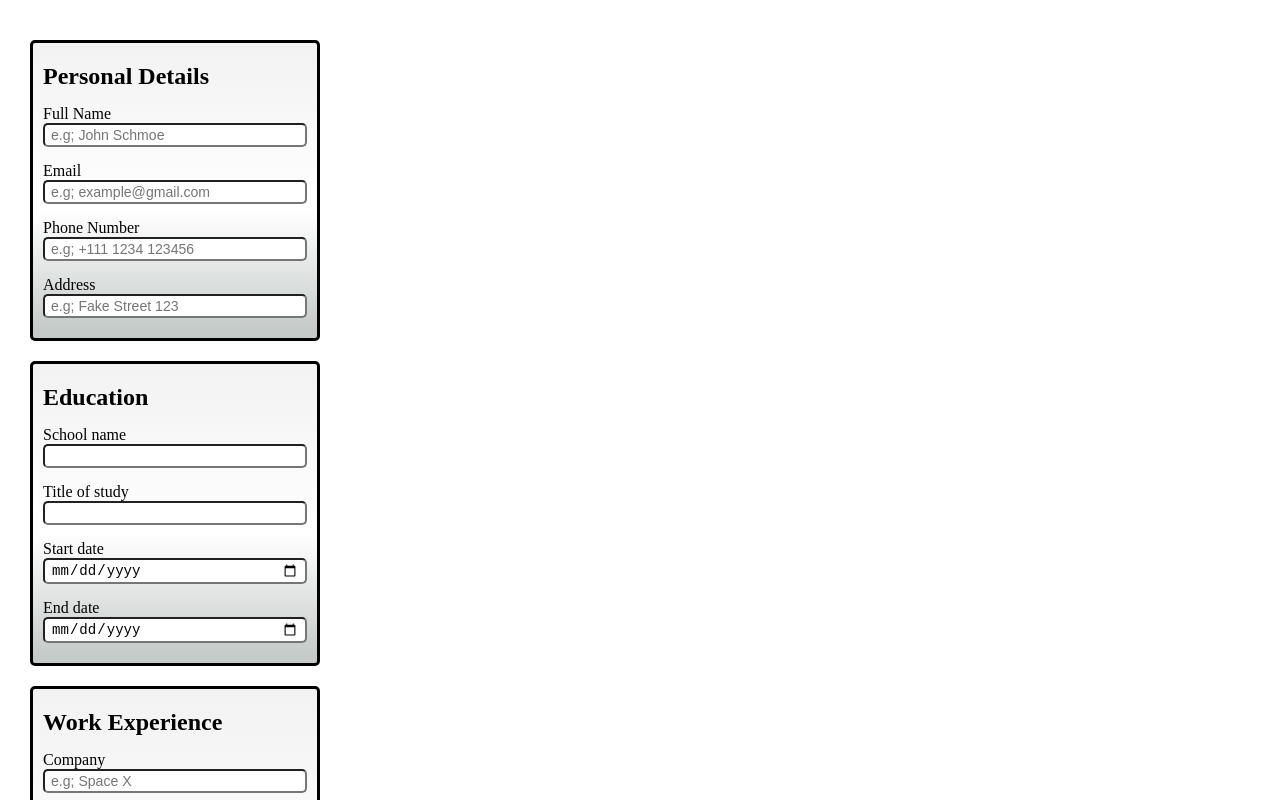
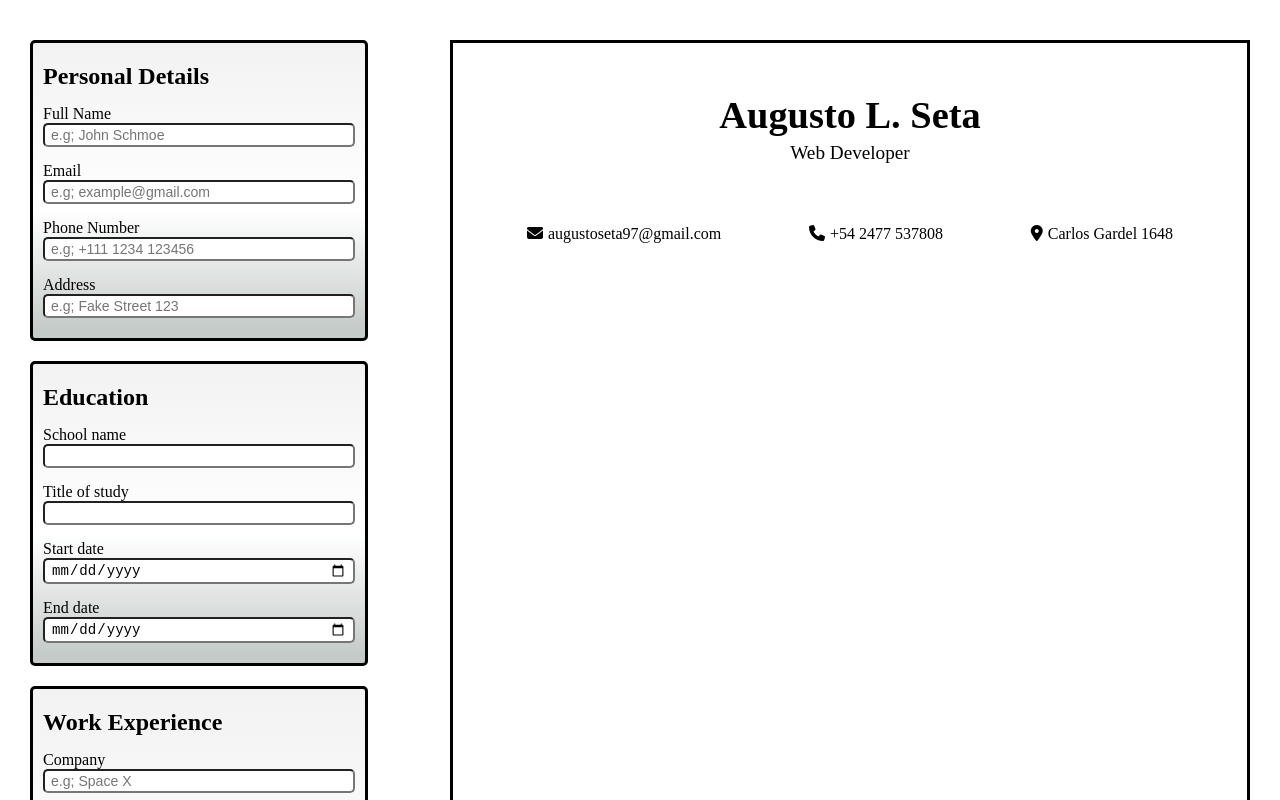
Before and after one commit to auseta/CV-Application-Project, a React (Create React App) app: page / in a window 1280 px wide. Shown: the top 800 px of the page. Built offline with nearby package versions, Linux system fonts and the light colour scheme.

Commit message:
styles have been added to the app.

```diff
--- a/src/styles/style.css
+++ b/src/styles/style.css
@@ -6,8 +6,6 @@
   box-sizing: border-box;
 }
 
-body {
-}
 
 input {
   padding: 2px 6px;
@@ -32,11 +30,16 @@ button {
   cursor: pointer;
 }
 
+.app-wrapper {
+  display: flex;
+  justify-content: space-between;
+  padding: 20px 30px;
+}
+
 .resume--form {
   max-width: 350px;
   display: flex;
   flex-direction: column;
-  padding: 20px 30px;;
 }
 
 .info {
@@ -52,3 +55,47 @@ button {
   margin-top: 15px;
   gap: 5px;
 }
+
+
+/** -------- RESUME -------- */
+
+.resume {
+  width: 800px;
+  margin-top: 20px;
+  padding: 50px 30px;
+  height: 1050px;
+  border: 3px solid #000000;
+  display: flex;
+  flex-direction: column;
+  align-items: center;
+}
+
+.resume--tile--one {
+  display: flex;
+  width: 100%;
+  height: 150px;
+  flex-direction: column;
+  align-items: center;
+  justify-content: space-between;
+}
+
+.resume--tile--one > div > h2 {
+  font-size: 3vw;
+}
+
+.resume--tile--one > div > p {
+  font-size: 1.5vw;
+  margin-top: 5px;
+  text-align: center;
+}
+
+.resume--tile--one > ul {
+  display: flex;
+  width: 100%;
+  list-style: none;
+  justify-content: space-around;
+}
+
+li > i {
+  margin-right: 5px;
+}
```
